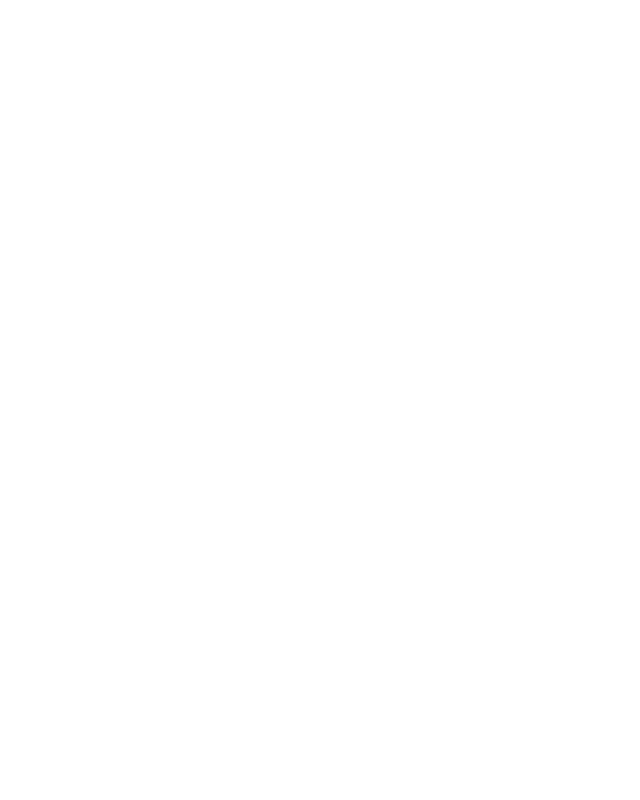
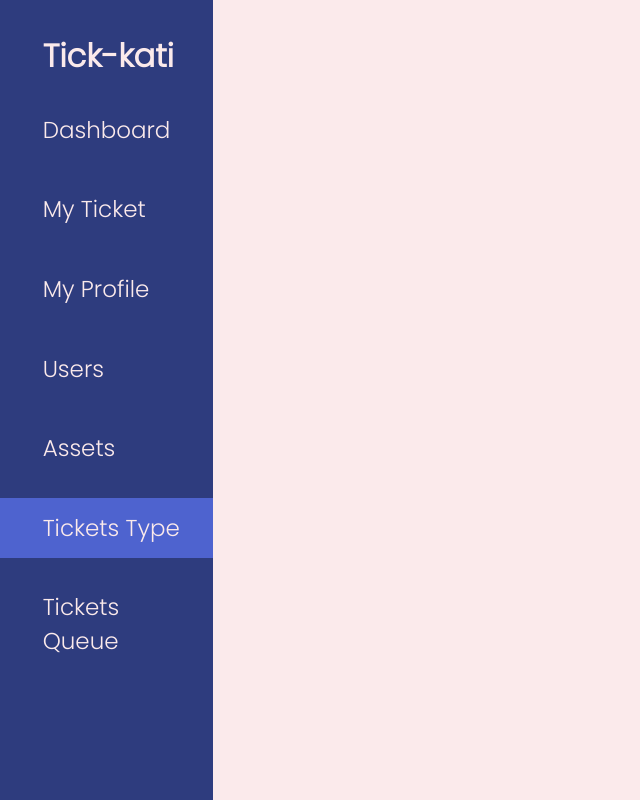
Before and after one commit to Acesif/tick-kati, a React (Create React App) app in the folder tick-kati/: page / in a window 1280 px wide. Shown: the whole page, without its empty margins (0-640 px from the left). Built offline with nearby package versions, Linux system fonts and the light colour scheme.

Commit message:
added sidebar and content component

```diff
--- a/tick-kati/public/index.html
+++ b/tick-kati/public/index.html
@@ -15,6 +15,9 @@
       user's mobile device or desktop. See https://developers.google.com/web/fundamentals/web-app-manifest/
     -->
     <link rel="manifest" href="%PUBLIC_URL%/manifest.json" />
+    <link rel="preconnect" href="https://fonts.googleapis.com">
+    <link rel="preconnect" href="https://fonts.gstatic.com" crossorigin>
+    <link href="https://fonts.googleapis.com/css2?family=Poppins:wght@200;300&display=swap" rel="stylesheet">
     <!--
       Notice the use of %PUBLIC_URL% in the tags above.
       It will be replaced with the URL of the `public` folder during the build.
@@ -24,7 +27,7 @@
       work correctly both with client-side routing and a non-root public URL.
       Learn how to configure a non-root public URL by running `npm run build`.
     -->
-    <title>React App</title>
+    <title>Tick-Kati</title>
   </head>
   <body>
     <noscript>You need to enable JavaScript to run this app.</noscript>
--- a/tick-kati/src/App.css
+++ b/tick-kati/src/App.css
@@ -7,8 +7,44 @@
   margin: 0;
   padding: 0;
   box-sizing: border-box;
+  font-family: "Poppins", sans-serif;
 }
 * .App {
   min-width: 100%;
   min-height: 100vh;
+  background-color: var(--pale-bg);
+  display: grid;
+  grid-template-columns: 1fr 5fr;
+}
+* .App .sidebar {
+  padding-top: 15%;
+  min-height: 100vh;
+  background-color: var(--blue-bg);
+  color: var(--pale-bg);
+  list-style: none;
+}
+* .App .sidebar h1 {
+  padding-left: 20%;
+  padding-right: 10%;
+}
+* .App .sidebar .categories {
+  margin-top: 1.25rem;
+}
+* .App .sidebar li {
+  cursor: pointer;
+  display: flex;
+  align-items: center;
+  padding-left: 20%;
+  padding-right: 10%;
+  padding-top: 0.8rem;
+  padding-bottom: 0.8rem;
+  font-size: 1.4375rem;
+  margin-top: 1.25rem;
+}
+* .App .sidebar .Type {
+  background-color: #4e63cf;
+}
+* .App .content {
+  min-width: 100vh;
+  color: var(--blue-bg);
 }/*# sourceMappingURL=App.css.map */
--- a/tick-kati/src/App.js
+++ b/tick-kati/src/App.js
@@ -1,9 +1,12 @@
-import './App.scss';
+import './App.css';
+import Content from './Components/Content';
+import Sidebar from './Components/Sidebar';
 
 function App() {
   return (
     <div className="App">
-
+      <Sidebar/>
+      <Content/>
     </div>
   );
 }
--- a/tick-kati/src/App.scss
+++ b/tick-kati/src/App.scss
@@ -6,8 +6,44 @@
     margin: 0;
     padding: 0;
     box-sizing: border-box;
+    font-family: 'Poppins', sans-serif;
     .App{
         min-width: 100%;
         min-height: 100vh;
+        background-color: var(--pale-bg);
+        .sidebar{
+            padding-top: 15%;
+            min-height: 100vh;
+            background-color: var(--blue-bg);
+            color: var(--pale-bg);
+            list-style: none;
+            h1{
+                padding-left: 20%;
+                padding-right: 10%;
+            }
+            .categories{
+                margin-top: 1.25rem;
+            }
+            li{
+                cursor: pointer;
+                display: flex;
+                align-items: center;
+                padding-left: 20%;
+                padding-right: 10%;
+                padding-top: 0.8rem;
+                padding-bottom: 0.8rem;
+                font-size: 1.4375rem;
+                margin-top: 1.25rem;
+            }
+            .Type{
+               background-color:#4e63cf ;
+            }
+        }
+        .content{
+            min-width: 100vh;
+            color: var(--blue-bg);
+        }
+        display: grid;
+        grid-template-columns: 1fr 5fr;
     }
 }
--- /dev/null
+++ b/tick-kati/src/Components/Content.js
@@ -0,0 +1,11 @@
+import React from 'react'
+
+const Content = () => {
+  return (
+    <div className='content'>
+
+    </div>
+  )
+}
+
+export default Content
--- /dev/null
+++ b/tick-kati/src/Components/Sidebar.js
@@ -0,0 +1,19 @@
+import React from 'react'
+
+const Sidebar = () => {
+  const sidebarSections = ['Dashboard','My Ticket','My Profile','Users','Assets','Tickets Type','Tickets Queue']
+  return (
+    <div className='sidebar'>
+        <h1>Tick-kati</h1>
+        <div className="categories">
+        {
+            sidebarSections.map(item=>(
+                <li className={item}>{item}</li>
+            ))
+        }
+        </div>
+    </div>
+  )
+}
+
+export default Sidebar
--- a/tick-kati/src/index.js
+++ b/tick-kati/src/index.js
@@ -1,6 +1,6 @@
 import React from 'react';
 import ReactDOM from 'react-dom/client';
-import './index.scss';
+import './index.css';
 import App from './App';
 import reportWebVitals from './reportWebVitals';
 
```
Also changed, not shown: tick-kati/src/index.css (renamed from tick-kati/src/index.scss), 1 other file (tests, documents, lock files or other folders).
